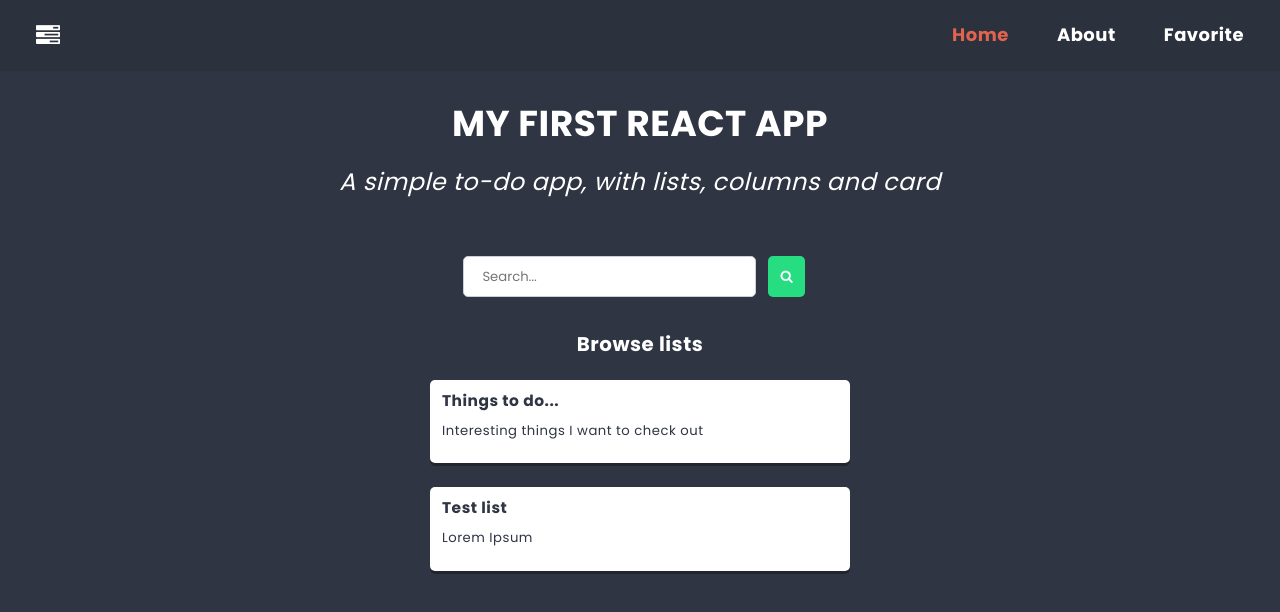
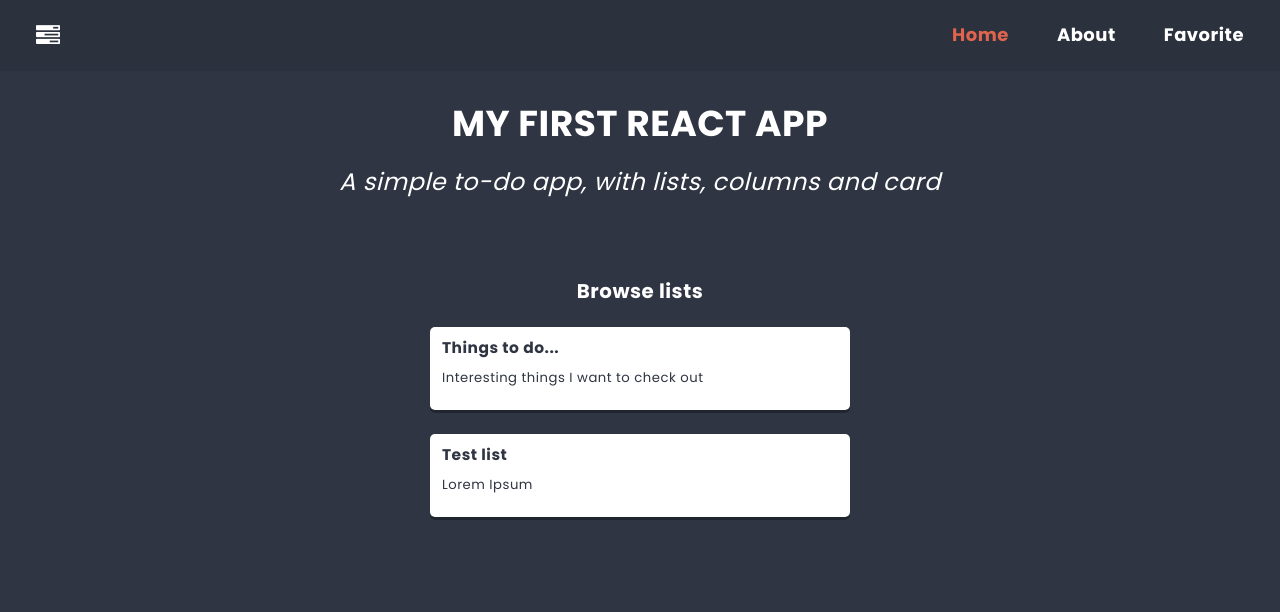
Before and after one commit to DanielTheEntomologist/todo-react-app, a React (Create React App) app: page / in a window 1280 px wide. Shown: the top 612 px of the page. Built offline with nearby package versions, Linux system fonts and the light colour scheme.

Commit message:
Move SerchForm to list. Preserve SearchTerm instead of reseting. Active filter changes Search button to red filter button

```diff
--- a/src/components/Button/Button.js
+++ b/src/components/Button/Button.js
@@ -1,7 +1,14 @@
 import styles from "./Button.module.scss";
 
 const SearchForm = (props) => {
-  return <button className={styles.button}>{props.children}</button>;
+  let className = styles.button;
+
+  // Add additional classes
+  if (props.classList) {
+    className += props.classList.map((x) => ` ${x}`).reduce((a, b) => a + b);
+  }
+
+  return <button className={className}>{props.children}</button>;
 };
 
 export default SearchForm;
--- a/src/components/HomePage/Home.js
+++ b/src/components/HomePage/Home.js
@@ -9,7 +9,6 @@ const HomePage = () => {
   return (
     <div>
       <Hero />
-      <SearchForm />
       <Lists />
     </div>
   );
--- a/src/components/List/List.js
+++ b/src/components/List/List.js
@@ -1,6 +1,7 @@
 import styles from "./List.module.scss";
 import Column from "../Column/Column.js";
 import ColumnForm from "../ColumnForm/ColumnForm.js";
+import SearchForm from "../SearchForm/SearchForm.js";
 
 import { useSelector } from "react-redux";
 import { getListColumns, getAllListIds } from "../../redux/store.js";
@@ -18,6 +19,7 @@ const List = () => {
 
   return (
     <div className={styles.list}>
+      <SearchForm />
       <header className={styles.header}>
         <h2 className={styles.title}>
           Things to do <span>soon</span>
--- a/src/components/SearchForm/SearchForm.js
+++ b/src/components/SearchForm/SearchForm.js
@@ -1,6 +1,7 @@
 import styles from "./SearchForm.module.scss";
 import TextInput from "../TextInput/TextInput.js";
 import Button from "../Button/Button.js";
+import buttonStyles from "../Button/Button.module.scss";
 
 import { useDispatch, useSelector } from "react-redux";
 import { useState } from "react";
@@ -27,16 +28,23 @@ const SearchForm = () => {
     e.target.reset();
   };
 
+  const filteringActive = previousTerm !== "";
+
+  let placeholder = previousTerm;
+  if (!filteringActive) placeholder = "Search...";
+
   return (
     <form className={styles.searchForm} onSubmit={handleSubmit}>
       <TextInput
-        placeholder="Search..."
+        placeholder={placeholder}
         onChange={(e) => {
           setTerm(e.target.value);
         }}
       />
-      <Button>
-        <span className="fa fa-search"></span>
+      <Button classList={filteringActive ? [buttonStyles.danger] : null}>
+        <span
+          className={filteringActive ? "fa fa-filter" : "fa fa-search"}
+        ></span>
       </Button>
     </form>
   );
--- a/src/components/SearchForm/SearchForm.module.scss
+++ b/src/components/SearchForm/SearchForm.module.scss
@@ -3,4 +3,9 @@
 .searchForm {
   display: flex;
   justify-content: center;
+
+  .button {
+    display: flex;
+    justify-content: center;
+  }
 }
```
